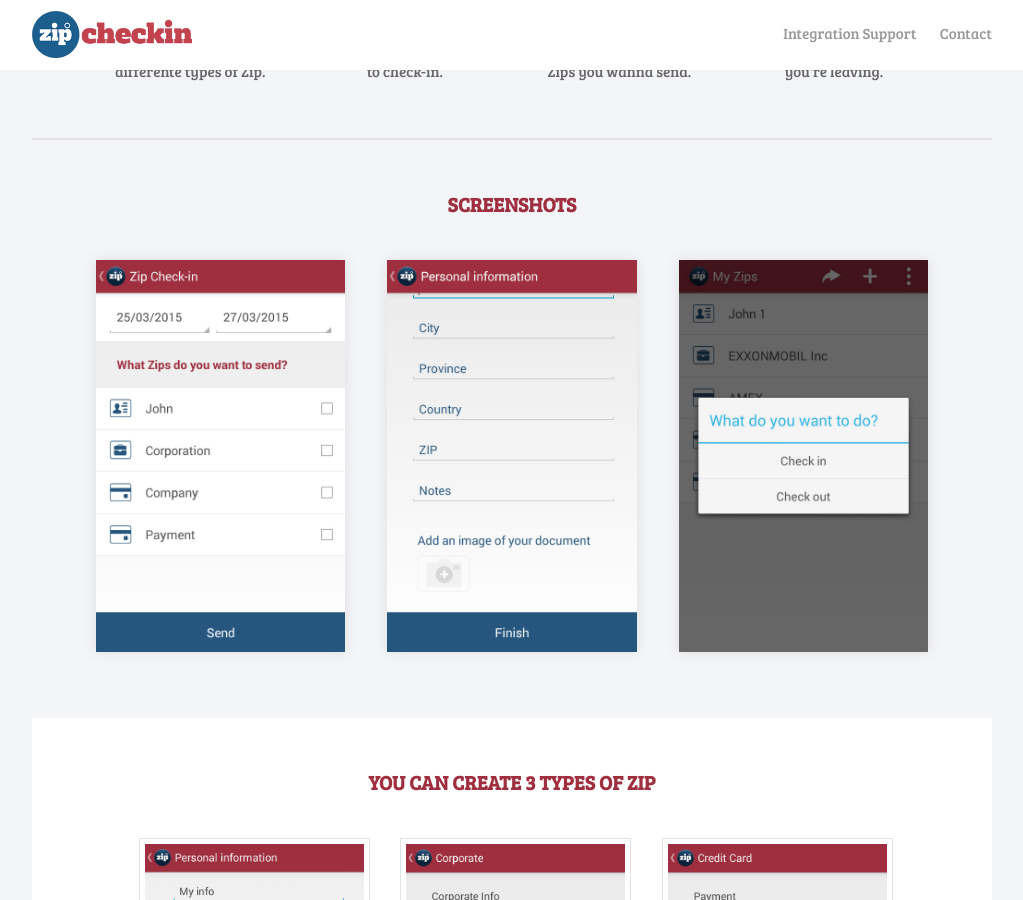
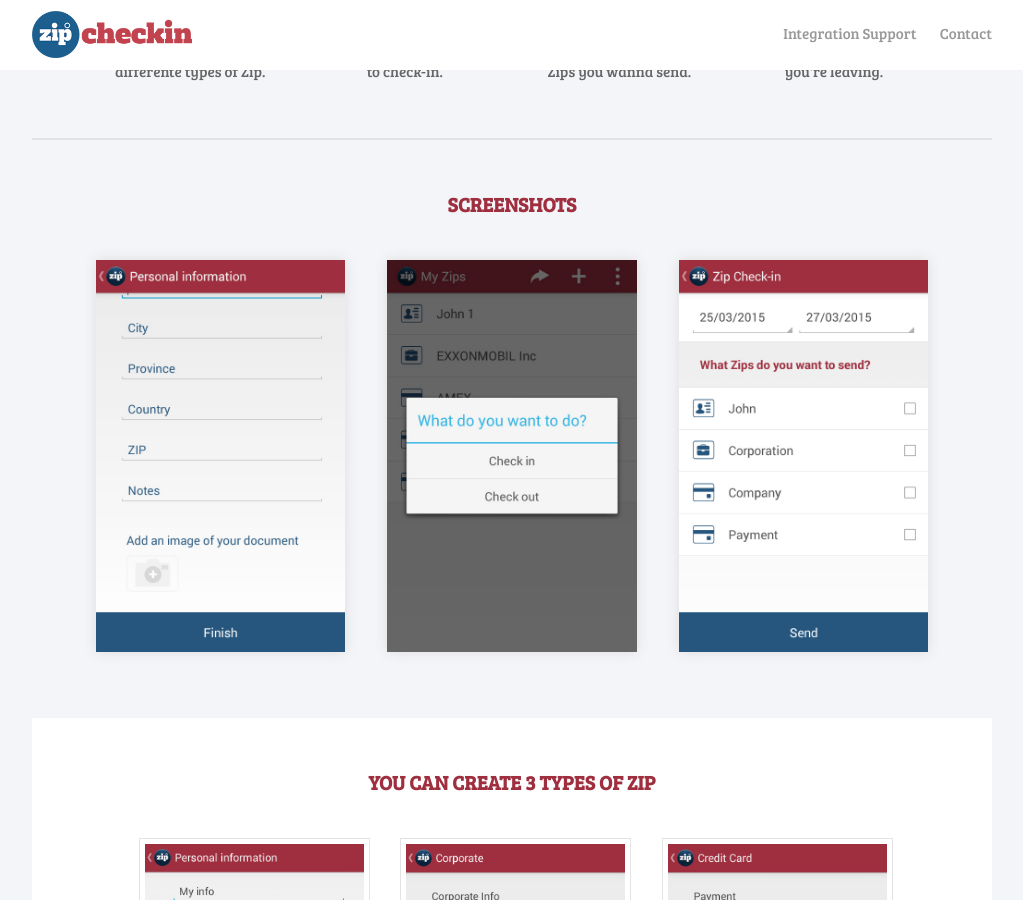
Before and after one commit to zipcheckin/zipcheckin.github.io, a Jekyll site: the page built from index.html, in a window 1280 px wide and 900 px high, scrolled down 812 px. Shown: the whole window, without its empty margins (128-1151 px from the left). Built offline with Jekyll 4.4.1, drawn with Linux system fonts in a browser that asks for light colours; nearby versions of some CDN libraries.

Commit message:
Small change

```diff
--- a/index.html
+++ b/index.html
@@ -55,13 +55,13 @@ layout: default
 
       <ul class="screen-gallery">
         <li>
-          <img src="images/screens/screen-06.jpg">
-        </li>
-        <li>
-          <img src="/images/screens/screen-01.jpg">
+          <img src="images/screens/screen-01.jpg">
         </li>
         <li>
           <img src="/images/screens/screen-05.jpg">
+        </li>
+        <li>
+          <img src="/images/screens/screen-06.jpg">
         </li>
       </ul>
 
```
Also changed, not shown: _sass/_responsive.scss (line endings or trailing spaces).
